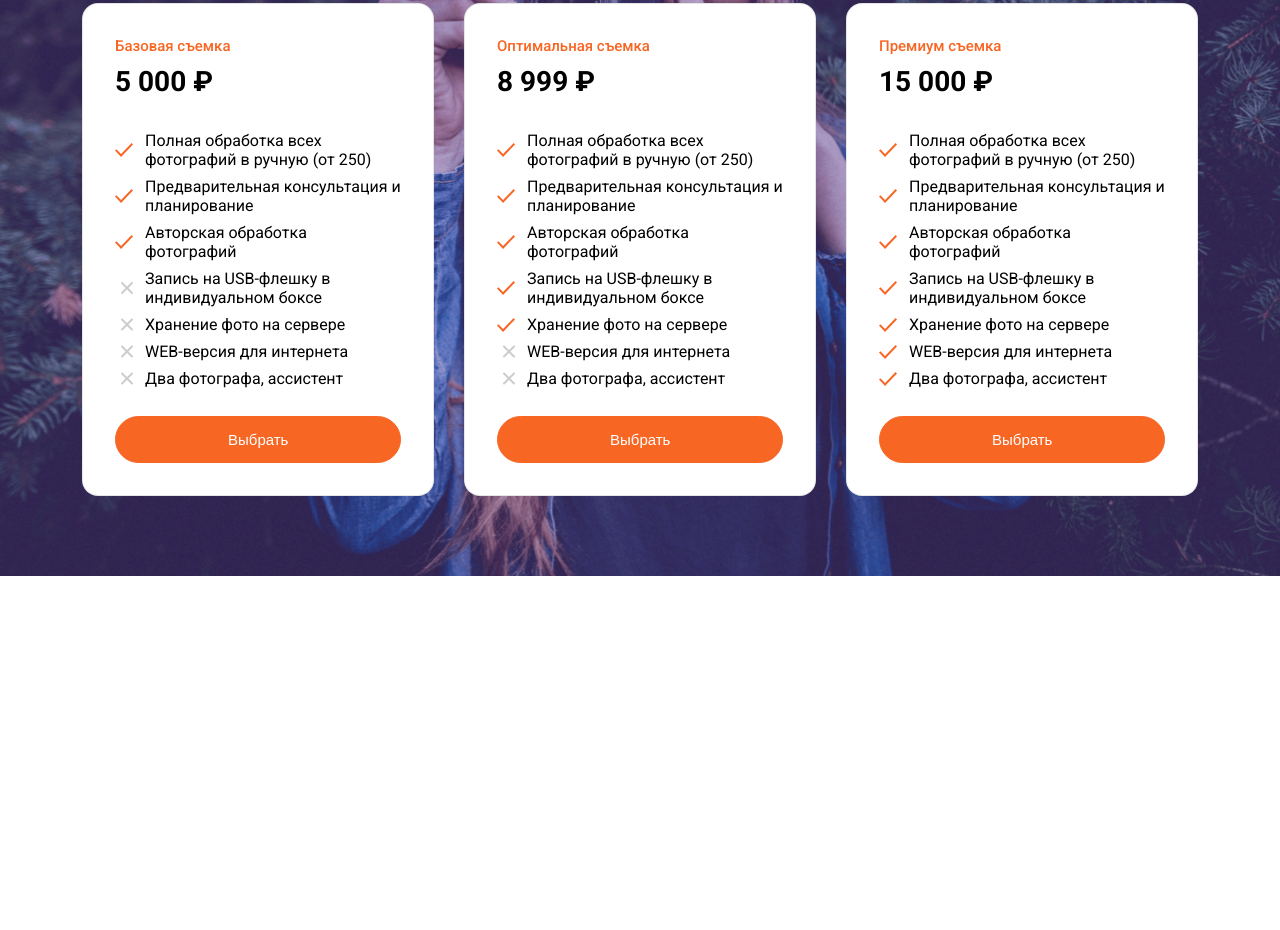
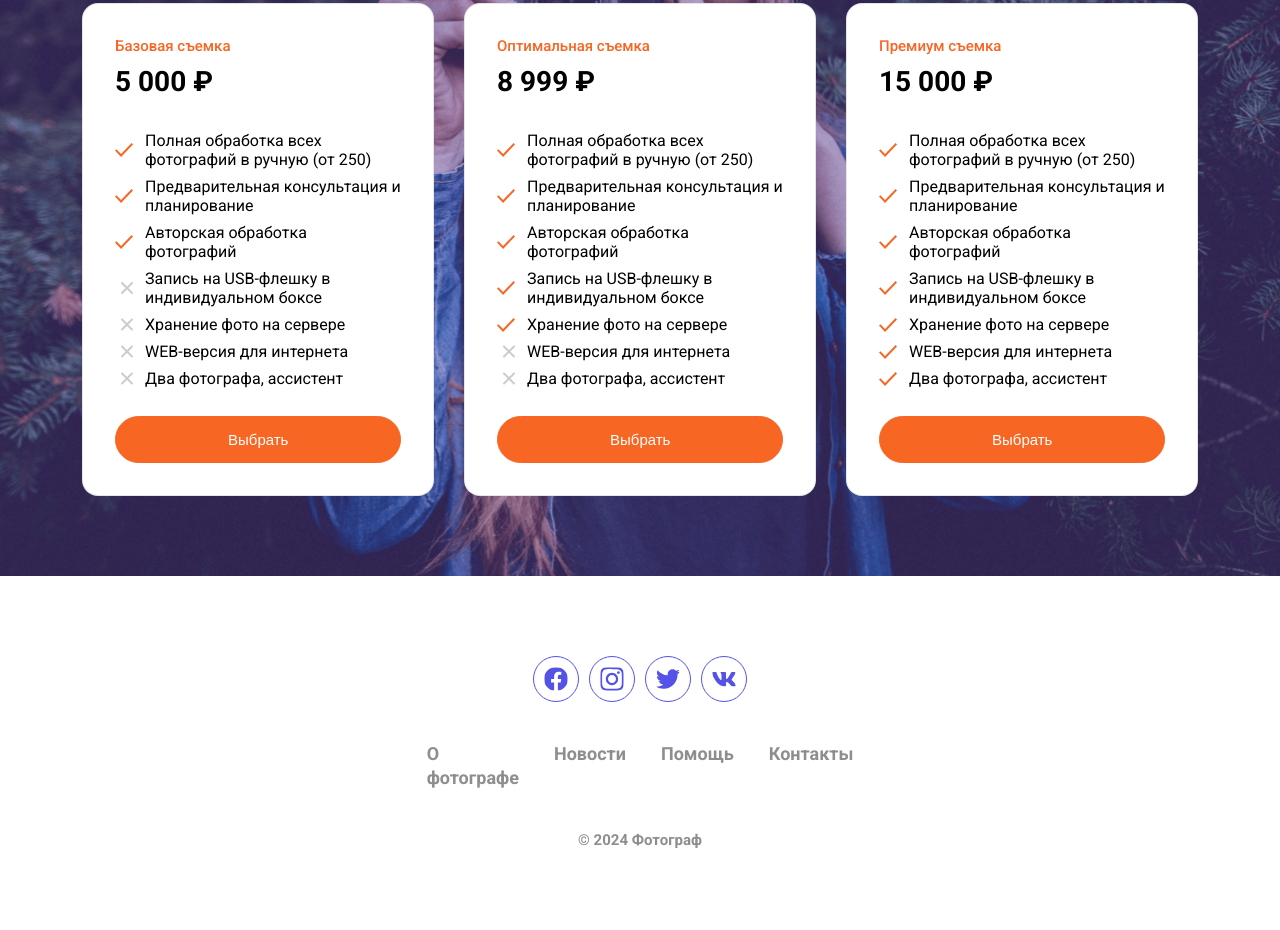
Before and after one commit to AlexZubareff/Photographer, a plain HTML site: page index.html in a window 1280 px wide. Shown: the part 5569-6499 px from the top of the page. Before the commit the page ends 6145 px from the top, so only its background shows below. Drawn offline with Linux system fonts and the light colour scheme.

Commit message:
Сверстал footer

```diff
--- a/index.html
+++ b/index.html
@@ -222,6 +222,39 @@
       </div>
     </div>
   </section>
+  <footer class="footer wrap">
+    <div class="footer__content">
+      <div class="footer-social">
+        <a href="/">
+          <img class="footer-social__link-icon" src="./assets/ico/Facebook.svg" alt="facebook" />
+        </a>
+        <a href="/">
+          <img class="footer-social__link-icon"  src="./assets/ico/Instagram.svg" alt="twitter" />
+        </a>
+        <a href="/">
+          <img class="footer-social__link-icon" src="./assets/ico/Twitter.svg" alt="instagram" />
+        </a>
+        <a href="/">
+          <img class="footer-social__link-icon" src="./assets/ico/VK.svg" alt="instagram" />
+        </a>
+      </div>
+      <ul class="footer-menu-list">
+        <li class="footer-menu-list__item">
+          <a href="" class="footer-menu-list__link">О фотографе</a>
+        </li>
+        <li class="footer-menu-list__item">
+          <a href="" class="footer-menu-list__link">Новости</a>
+        </li>
+        <li class="footer-menu-list__item">
+          <a href="" class="footer-menu-list__link">Помощь</a>
+        </li>
+        <li class="footer-menu-list__item">
+          <a href="" class="footer-menu-list__link">Контакты</a>
+        </li>
+      </ul>
+      <div class="footer-copyright"><p>&copy; 2024 Фотограф</p></div>
+    </div>
+  </footer>
 
 
 </body>
--- /dev/null
+++ b/scss/blocks/footer.scss
@@ -0,0 +1,47 @@
+.footer {
+  display: flex;
+  flex-direction: column;
+  justify-content: center;
+  align-items: center;
+  padding: 80px 494px;
+
+  &-social {
+    display: flex;
+    justify-content: center;
+    align-items: center;
+    column-gap: 10px;
+    margin-bottom: 40px;
+  }
+
+  &-social a {
+    padding: 10px;
+    border: 1px solid $acсent_blue;
+    border-radius: 50%;
+  }
+
+  &-menu-list {
+    display: flex;
+    column-gap: 35px;
+    margin-bottom: 40px;
+
+
+    &__item a {
+      text-decoration: none;
+      font-size: 18px;
+      font-weight: 700;
+      line-height: 24px;
+      letter-spacing: 0%;
+      color: $gray;
+
+    }
+  }
+
+  &-copyright p {
+    font-size: 15px;
+    font-weight: 600;
+    line-height: 20px;
+    letter-spacing: 0%;
+    color: $gray;
+    text-align: center;
+  }
+}
--- a/scss/main.scss
+++ b/scss/main.scss
@@ -13,3 +13,4 @@
 @import 'blocks/order.scss';
 @import 'blocks/feedback.scss';
 @import 'blocks/pricing-plans.scss';
+@import 'blocks/footer.scss';
```
Also changed, not shown: css/style.css, 1 other file.
